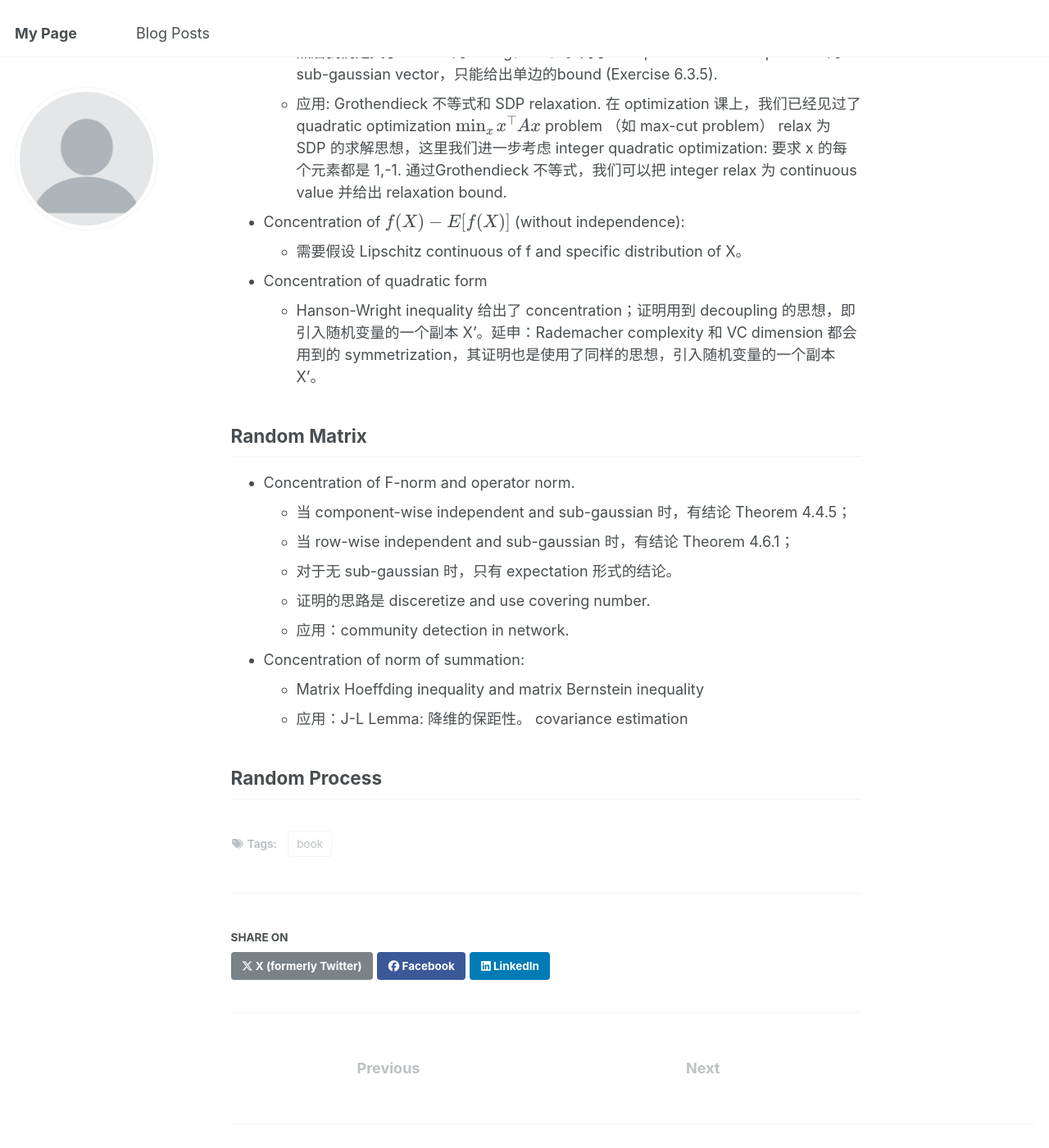
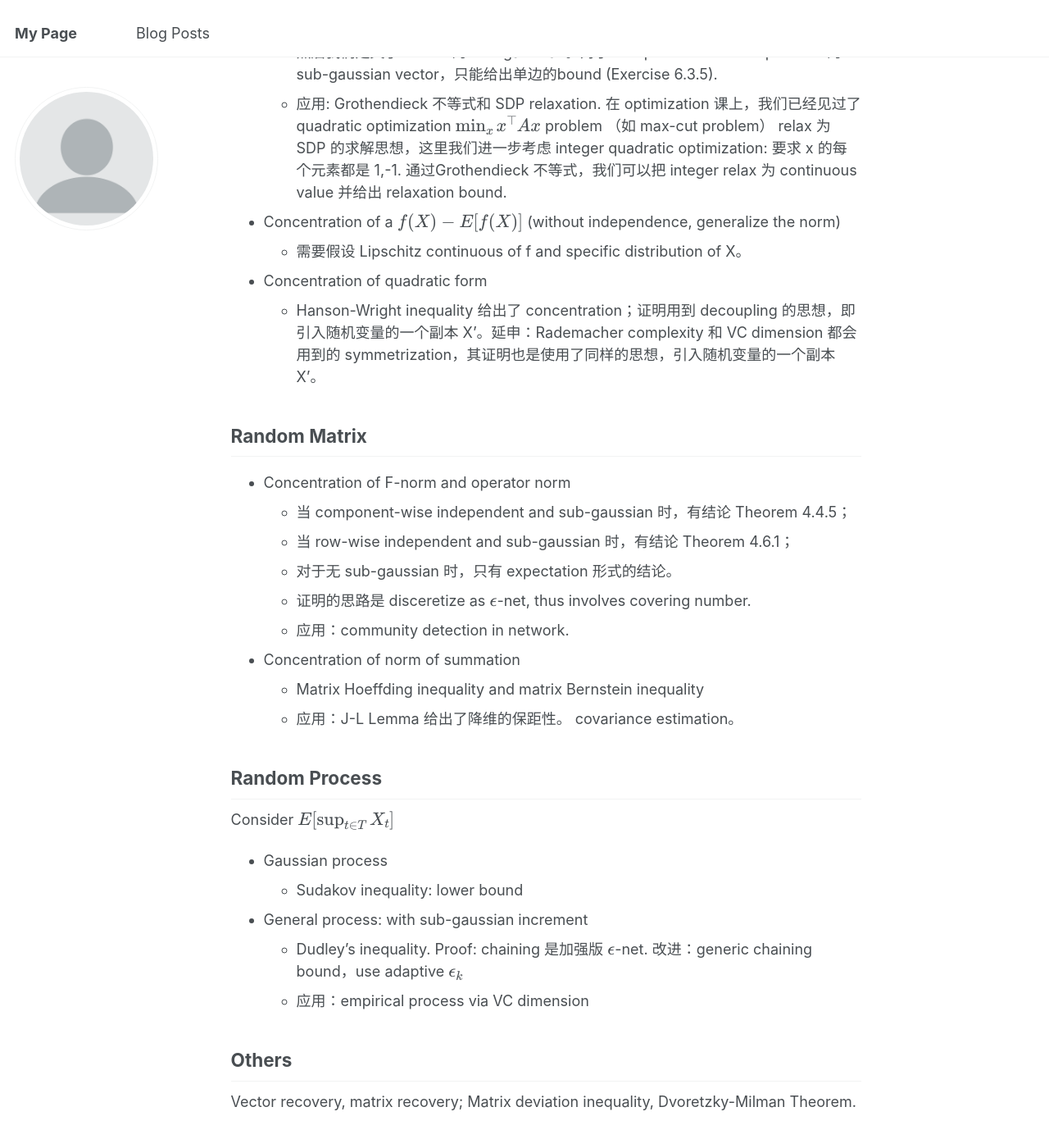
Before and after one commit to JiinnW/JiinnW, a Jekyll site: the page built from _posts/2025-01-01-blog-post-1.md, in a window 1280 px wide and 1400 px high, scrolled down 748 px. Shown: the whole window at 82% size. Built offline with Jekyll 4.4.1, drawn with Linux system fonts in a browser that asks for light colours; some of the changed text lies outside the part shown.

Commit message:
Update 2025-01-01-blog-post-1.md

```diff
--- a/_posts/2025-01-01-blog-post-1.md
+++ b/_posts/2025-01-01-blog-post-1.md
@@ -17,26 +17,37 @@ Random variable 讨论的是 concentration of summation。
 
 ## Random Vector
 
-- Concentration of norm (dimension趋于无穷而非summation) 。
+- Concentration of norm (dimension趋于无穷而非summation)
   - 对于 component-wise independent and component-wise sub-gaussian 的 random vector, 可以给出 norm 的双边 bound (Theorem 3.1.1)。
   - 然后我们定义了 vector 的 sub-gaussian。对于 component-wise independent 的 sub-gaussian vector，只能给出单边的bound (Exercise 6.3.5).
   - 应用: Grothendieck 不等式和 SDP relaxation. 在 optimization 课上，我们已经见过了 quadratic optimization \\(\min_{x} x^\top A x\\) problem （如 max-cut problem） relax 为 SDP 的求解思想，这里我们进一步考虑 integer quadratic optimization: 要求 x 的每个元素都是 1,-1. 通过Grothendieck 不等式，我们可以把 integer relax 为 continuous value 并给出 relaxation bound.
-- Concentration of \\(f(X)-E[f(X)]\\) (without independence):
+- Concentration of a \\(f(X)-E[f(X)]\\) (without independence, generalize the norm)
   - 需要假设 Lipschitz continuous of f and specific distribution of X。
 - Concentration of quadratic form
   - Hanson-Wright inequality 给出了 concentration；证明用到 decoupling 的思想，即引入随机变量的一个副本 X'。延申：Rademacher complexity 和 VC dimension 都会用到的 symmetrization，其证明也是使用了同样的思想，引入随机变量的一个副本 X'。
 
 ## Random Matrix
 
-- Concentration of F-norm and operator norm.
+- Concentration of F-norm and operator norm
   - 当 component-wise independent and sub-gaussian 时，有结论 Theorem 4.4.5；
   - 当 row-wise independent and sub-gaussian 时，有结论 Theorem 4.6.1；
   - 对于无 sub-gaussian 时，只有 expectation 形式的结论。
-  - 证明的思路是 disceretize and use covering number.
+  - 证明的思路是 disceretize as \\(\epsilon\\)-net, thus involves covering number.
   - 应用：community detection in network.
 
-- Concentration of norm of summation:
+- Concentration of norm of summation
   - Matrix Hoeffding inequality and matrix Bernstein inequality
-  - 应用：J-L Lemma: 降维的保距性。 covariance estimation
+  - 应用：J-L Lemma 给出了降维的保距性。 covariance estimation。
 
 ## Random Process
+
+Consider \\( E[\sup_{t\in T} X_t] \\)
+- Gaussian process
+  - Sudakov inequality: lower bound
+- General process: with sub-gaussian increment
+  - Dudley's inequality. Proof: chaining 是加强版 \\(\epsilon\\)-net. 改进：generic chaining bound，use adaptive \\(\epsilon_k\\)
+  - 应用：empirical process via VC dimension
+
+## Others
+
+Vector recovery, matrix recovery; Matrix deviation inequality, Dvoretzky-Milman Theorem.
```
